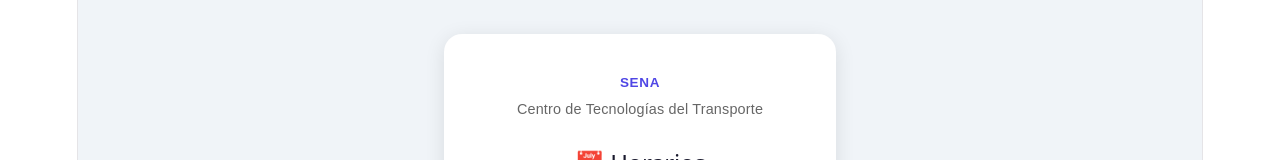
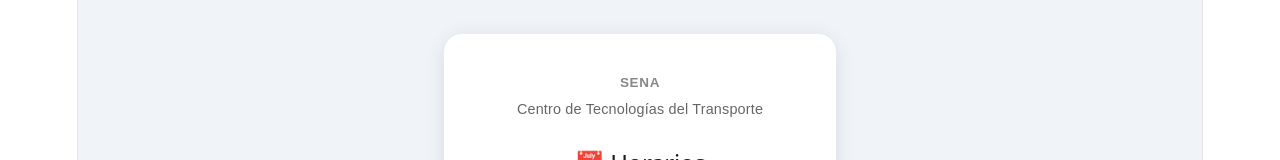
Before and after one commit to carlosariza9604/horariosctt, a React (Vite) app: page / in a window 1280 px wide. Shown: the part 157-317 px from the top of the page. Built offline with nearby package versions, Linux system fonts and the light colour scheme.

Commit message:
fix imagen y submodulo

```diff
--- a/src/App.tsx
+++ b/src/App.tsx
@@ -115,7 +115,6 @@
     </div>
   )
 }
-
 function ListaHorarios() {
   const [lista, setLista] = useState<any[]>([])
   const [eliminando, setEliminando] = useState<string>('')
@@ -125,10 +124,13 @@
   }, [])
 
   async function cargar() {
+    // Obtiene los trimestres únicos que hay en la tabla horarios
     const { data } = await supabase
       .from('horarios')
       .select('trimestre')
       .order('trimestre', { ascending: false })
+
+    // Filtra para no repetir trimestres
     const unicos = [...new Set(data?.map((h: any) => h.trimestre) || [])]
     setLista(unicos)
   }
@@ -136,8 +138,13 @@
   async function eliminar(trimestre: string) {
     if (!confirm(`¿Seguro que quieres eliminar el trimestre "${trimestre}"?`)) return
     setEliminando(trimestre)
+
+    // Elimina todos los horarios de ese trimestre en la tabla
     await supabase.from('horarios').delete().eq('trimestre', trimestre)
+
+    // Elimina el PDF del storage
     await supabase.storage.from('horarios').remove([`${trimestre}.pdf`])
+
     await cargar()
     setEliminando('')
   }
@@ -153,7 +160,8 @@
           borderRadius: '0.5rem', border: '1px solid #e0e7ff'
         }}>
           <span style={{ fontSize: '0.95rem', color: '#333' }}>📅 {trimestre}</span>
-          <button onClick={() => eliminar(trimestre)}
+          <button
+            onClick={() => eliminar(trimestre)}
             style={{
               backgroundColor: '#ef4444', color: 'white',
               border: 'none', padding: '0.4rem 0.75rem',
@@ -166,7 +174,6 @@
     </div>
   )
 }
-
 export default function App() {
   const [session, setSession] = useState<any>(null)
   const [perfil, setPerfil] = useState<any>(null)
@@ -297,7 +304,7 @@
     <div style={s.center}>
       <div style={s.card}>
        <div style={{ textAlign: 'center', marginBottom: '0.5rem' }}>
-          <p style={{ margin: 0, fontSize: '0.75rem', color: '#4f46e5', fontWeight: 'bold', textTransform: 'uppercase', letterSpacing: '0.05em' }}>
+        <p style={{ margin: 0, fontSize: '0.75rem', color: '#888', fontWeight: 'bold', textTransform: 'uppercase', letterSpacing: '0.05em' }}>
            SENA
              </p>
               <p style={{ margin: 0, fontSize: '0.8rem', color: '#666' }}>
@@ -306,6 +313,7 @@
 </div>
 <h2 style={s.titulo}>📅 Horarios</h2>
 <p style={s.subtitulo}>{modo === 'login' ? 'Inicia sesión' : 'Regístrate'}</p>
+
         <select style={s.input} value={nombre} onChange={e => setNombre(e.target.value)}>
           <option value="">-- Selecciona tu nombre --</option>
           {NOMBRES.map(n => <option key={n} value={n}>{n}</option>)}
@@ -335,8 +343,7 @@
       </div>
       <div style={s.content}>
         <div style={s.card2}>
-          <h3>🗑️ Horarios subidos</h3>
-          <ListaHorarios />
+          <h3>🗑️ Horarios subidos</h3><ListaHorarios />
           <hr style={{ margin: '1rem 0', border: 'none', borderTop: '1px solid #eee' }} />
           <h3>📄 Subir PDF de horarios</h3>
           <div style={{ display: 'flex', flexDirection: 'column', gap: '1rem' }}>
```
Lines whose indentation alone changed are shown as unchanged.
